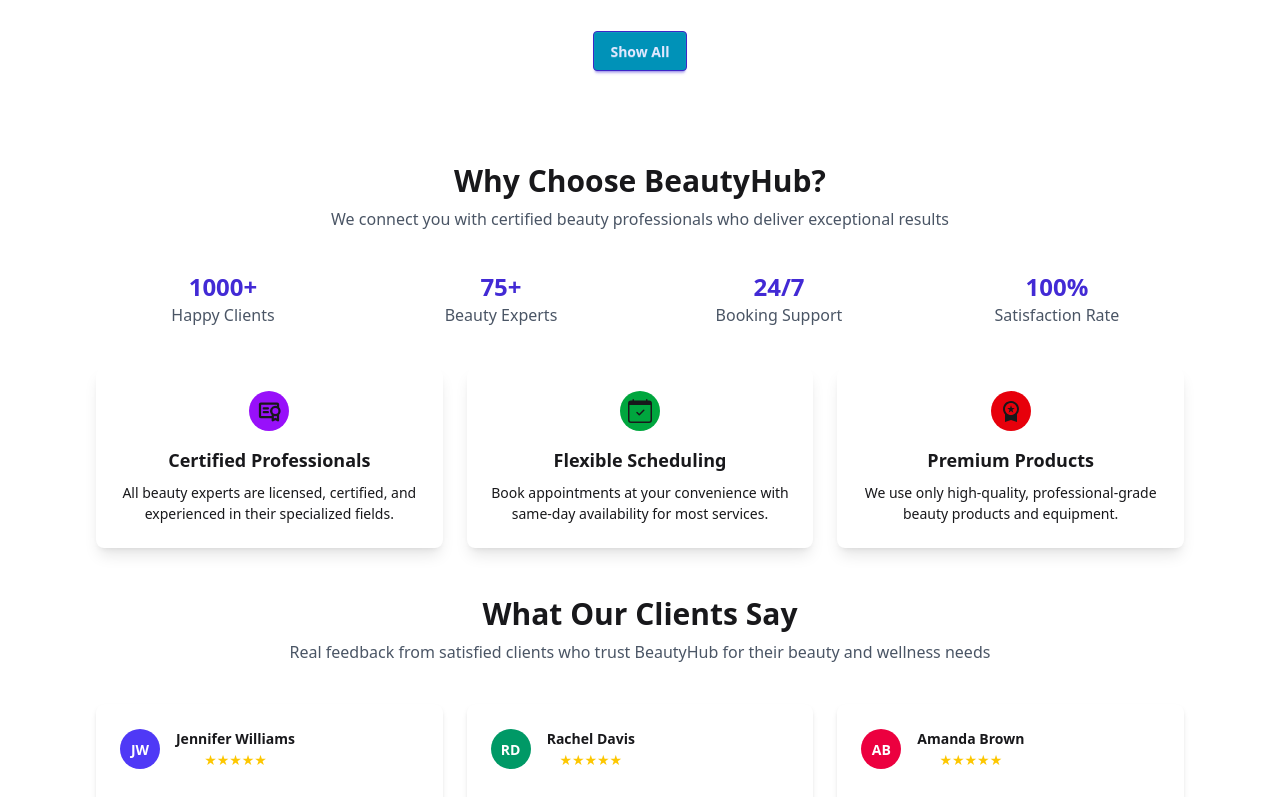
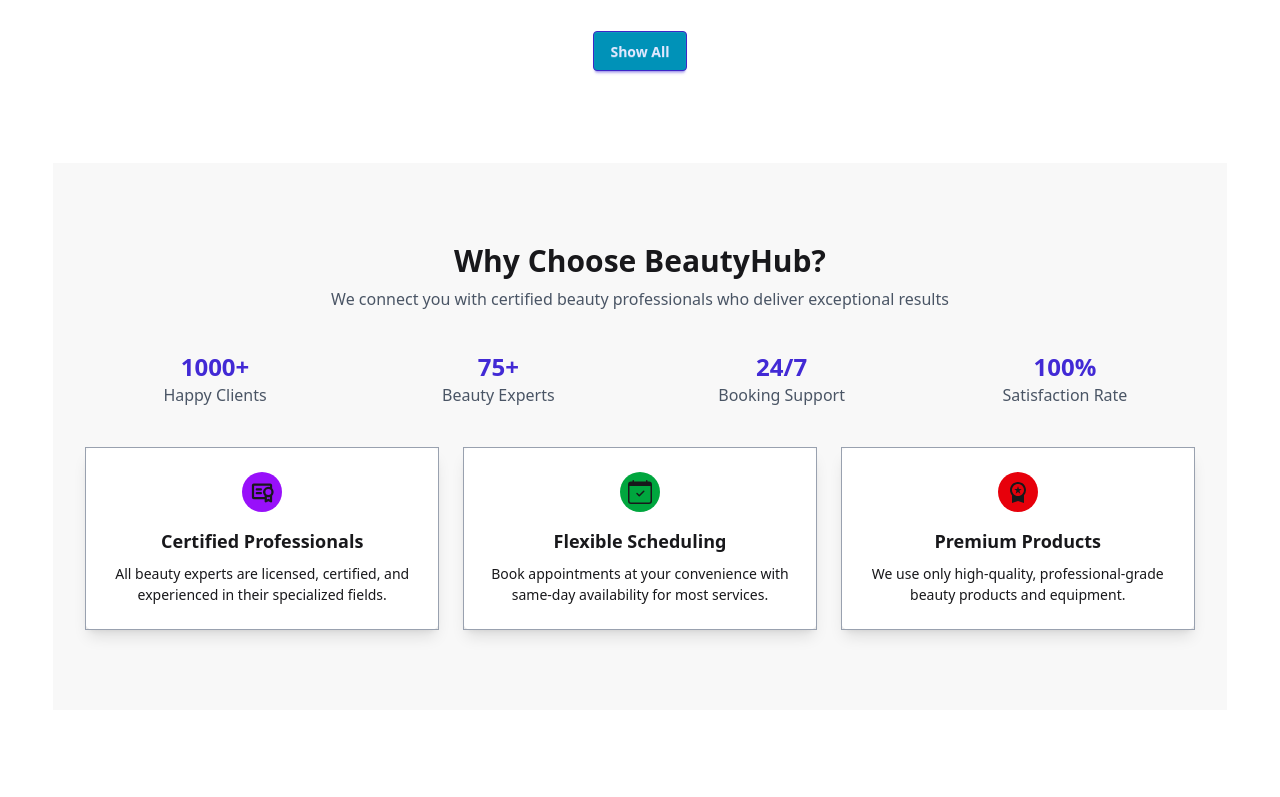
Before and after one commit to suraiya-jahan-bhuiyan-sraboni/beauty-hub-client, a React (Vite) app: page / in a window 1280 px wide. Shown: the part 740-1537 px from the top of the page. Built offline with nearby package versions, Linux system fonts and the light colour scheme; no server answers.

Commit message:
fix why choose beautyhub section

```diff
--- a/src/components/home components/ServicesAndTestimonial.jsx
+++ b/src/components/home components/ServicesAndTestimonial.jsx
@@ -58,9 +58,9 @@
 
 const ServicesAndTestimonial = () => {
   return (
-      <div>
-          <div className="p-8 max-w-6xl mx-auto space-y-12">
-              <div className="text-center">
+      <div className=''>
+          <div className="py-8 space-y-24">
+              <div className="text-center bg-base-200 p-8 py-20">
                   <h2 className="text-3xl font-bold">Why Choose BeautyHub?</h2>
                   <p className="text-gray-600 mt-2">
                       We connect you with certified beauty professionals who deliver exceptional results
@@ -91,7 +91,7 @@
                               transition={{ duration: 0.5, delay: idx * 0.2 }}
                               className="card shadow-lg bg-base-100"
                           >
-                              <div className="card-body items-center text-center">
+                              <div className="card-body items-center text-center border border-gray-400">
                                       <div className={`w-10 h-10 rounded-full flex items-center justify-center ${feature.color}`}>
                                           <Icon className="w-6 h-6" />
                                       </div>
```
